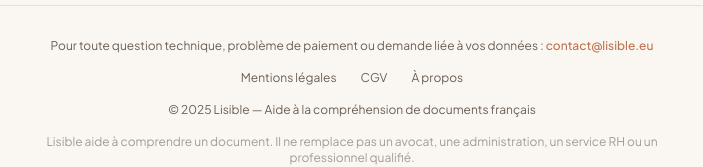
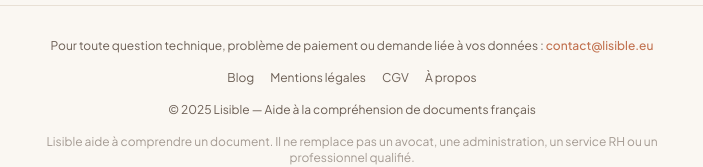
Before and after one commit to ldlaurentdupont2-web/Lisible, a Next.js app: page / in a window 1280 px wide. Shown: the part 1872-2039 px from the top of the page, without its empty margins (288-991 px from the left). Built offline with nearby package versions, Linux system fonts and the light colour scheme.

Commit message:
Sitemap mis à jour + lien blog dans footer

```diff
--- a/pages/index.js
+++ b/pages/index.js
@@ -1479,7 +1479,8 @@ export default function Home() {
               Pour toute question technique, problème de paiement ou demande liée à vos données :{' '}
               <a href="mailto:contact@lisible.eu" className="text-terracotta hover:underline font-medium">contact@lisible.eu</a>
             </p>
-            <div className="flex justify-center gap-6 text-xs text-text-secondary">
+            <div className="flex justify-center flex-wrap gap-4 text-xs text-text-secondary">
+              <a href="/blog/trop-percu-caf" className="hover:text-terracotta transition-colors">Blog</a>
               <a href="/mentions-legales" className="hover:text-terracotta transition-colors">Mentions légales</a>
               <a href="/cgv" className="hover:text-terracotta transition-colors">CGV</a>
               <a href="/a-propos" className="hover:text-terracotta transition-colors">À propos</a>
```
Also changed, not shown: 1 other file (tests, documents, lock files or other folders).
